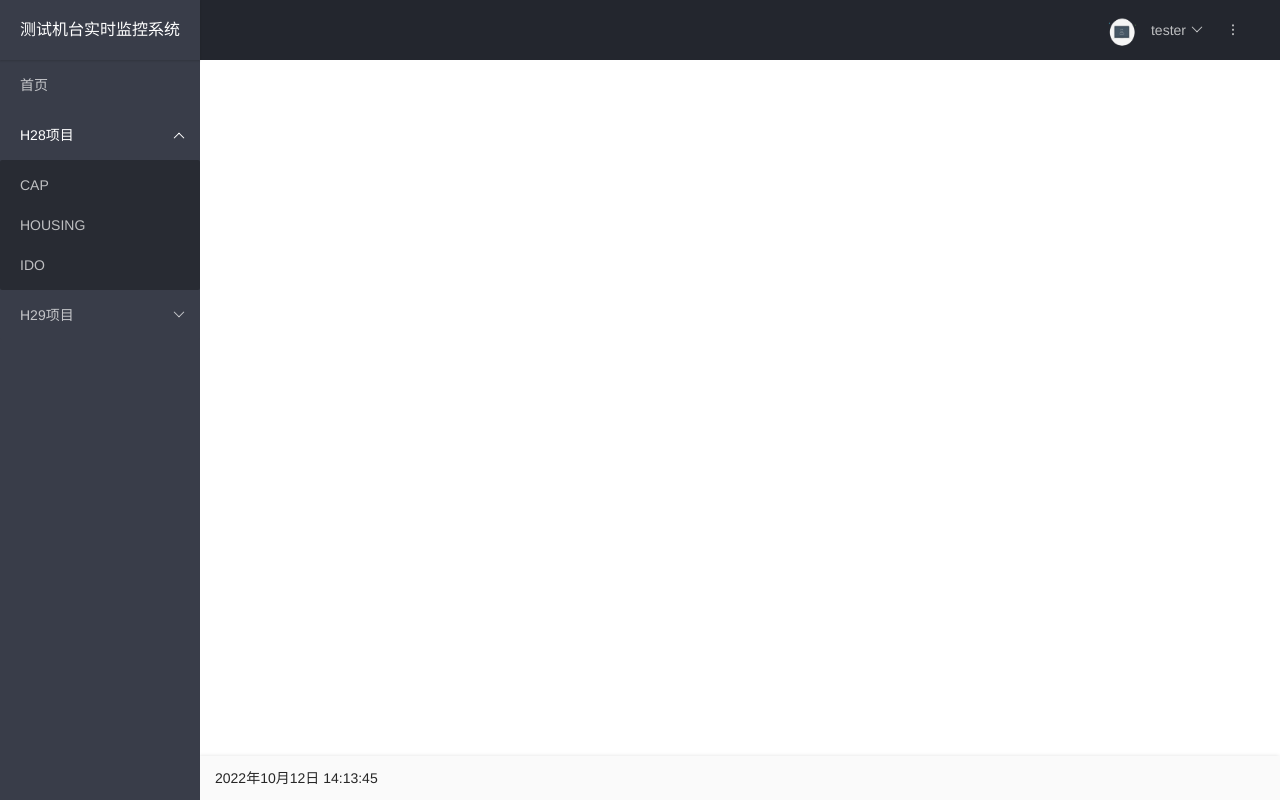
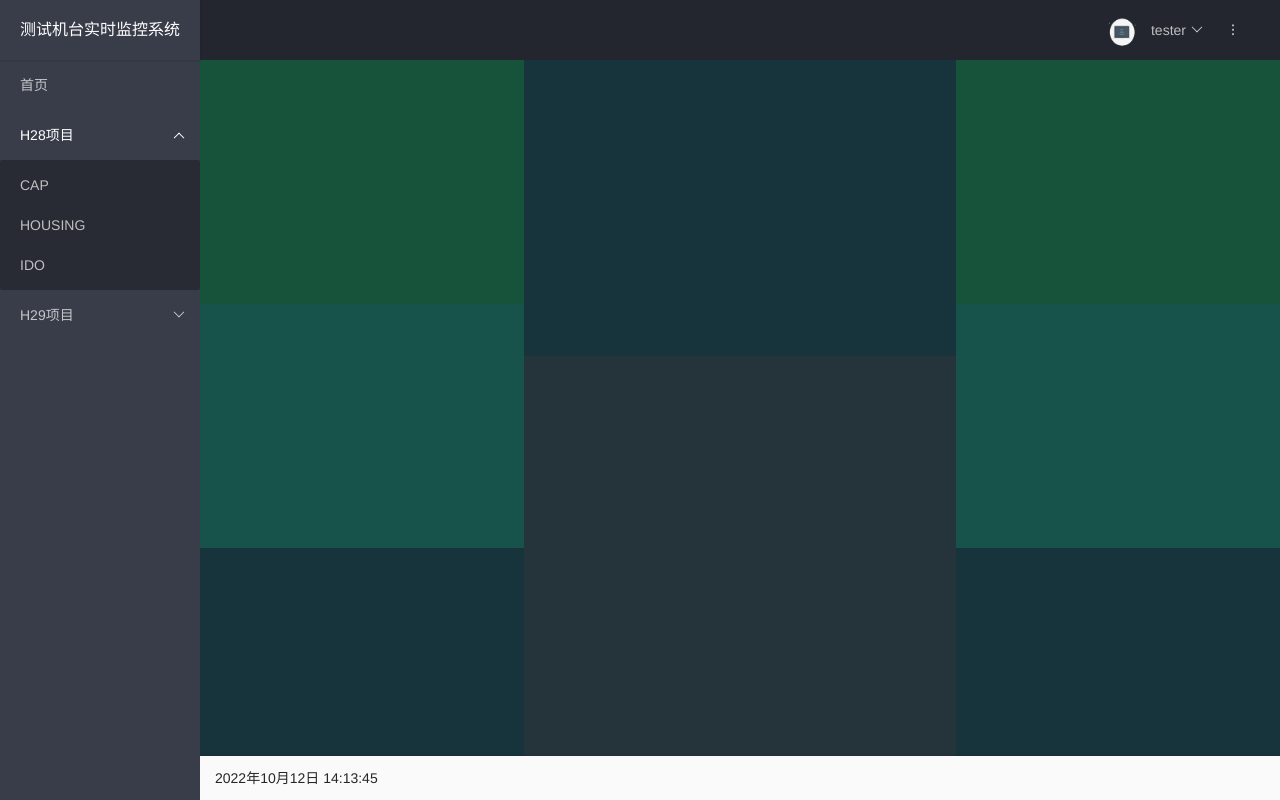
Before and after one commit to Faith-lyle/web_study, a Flask app: page /cap in a window 1280 px wide. Run offline with Flask 2, Linux system fonts and the light colour scheme; some libraries are stand-ins or nearby versions.

Commit message:
Add files via upload

```diff
--- /dev/null
+++ b/static/css/cap.css
@@ -0,0 +1,92 @@
+.layui-body{
+	margin: 0;
+	background: #333;
+}
+#l1{
+	position: absolute;
+	width: 30%;
+	height: 33%;
+	top: 0%;
+	left: 0%;
+	display: flex;
+	align-content: center;
+	align-items: center;
+	background:#17533b;
+}
+#l2{
+	position: absolute;
+	width: 30%;
+	height: 33%;
+	top: 33%;
+	left: 0%;
+	display: flex;
+	align-content: center;
+	align-items: center;
+	background:#17534b;
+}
+#l3{
+	position: absolute;
+	width: 30%;
+	height: 33%;
+	top: 66%;
+	left: 0%;
+	display: flex;
+	align-content: center;
+	align-items: center;
+	background:#17333b;
+}
+#c1{
+	position: absolute;
+	width: 40%;
+	height: 40%;
+	top: 0%;
+	left: 30%;
+	display: flex;
+	align-content: center;
+	align-items: center;
+	background:#17333b;
+}
+#c2{
+	position: absolute;
+	width: 40%;
+	height: 60%;
+	top: 40%;
+	left: 30%;
+	display: flex;
+	align-content: center;
+	align-items: center;
+	background:#25333b;
+}
+#r1{
+	position: absolute;
+	width: 30%;
+	height: 33%;
+	top: 0%;
+	right: 0%;
+	display: flex;
+	align-content: center;
+	align-items: center;
+	background:#17533b;
+}
+#r2{
+	position: absolute;
+	width: 30%;
+	height: 33%;
+	top: 33%;
+	right: 0%;
+	display: flex;
+	align-content: center;
+	align-items: center;
+	background:#17534b;
+}
+#r3{
+	position: absolute;
+	width: 30%;
+	height: 33%;
+	top: 66%;
+	right: 0%;
+	display: flex;
+	align-content: center;
+	align-items: center;
+	background:#17333b;
+}
```
Also changed, not shown: static/css/main.css (+19 -33 lines).
